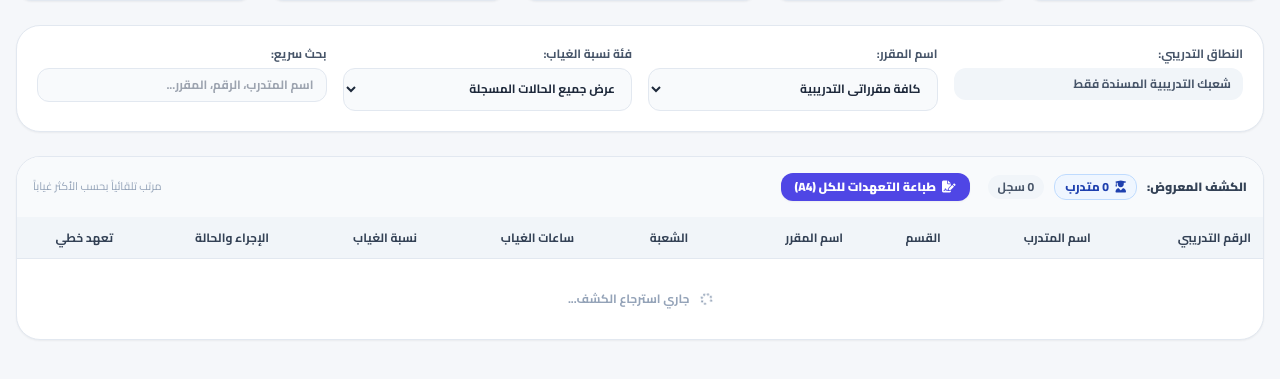
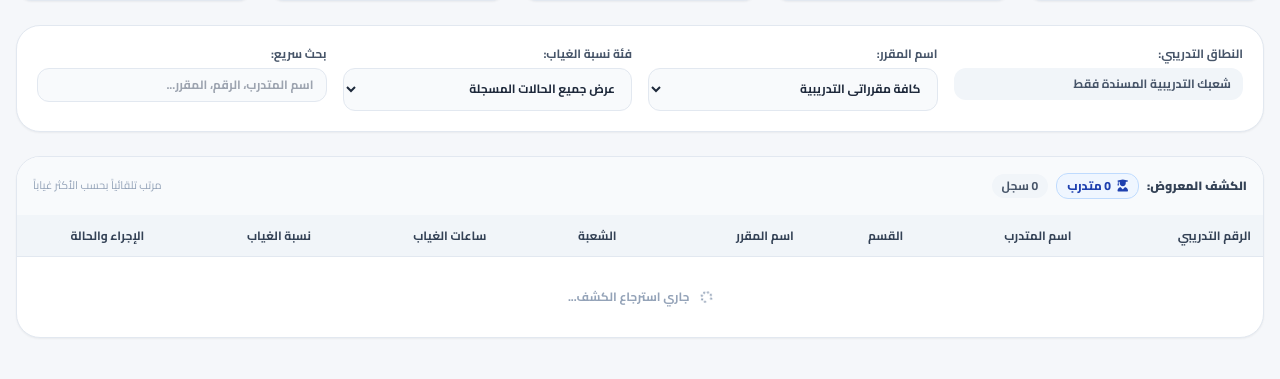
Before and after one commit to tvtcaflaj2030/schedule, a Flask app: page /trainer/absence_view in a window 1280 px wide. Shown: the part 175-554 px from the top of the page. Run offline with Flask 3, Linux system fonts and the light colour scheme; the visitor is signed in with stand-in values (Sample User, id 1); data that the repository does not hold is empty; some libraries are stand-ins or nearby versions.

Commit message:
Update trainer_absence_view.html

```diff
--- a/templates/trainer_absence_view.html
+++ b/templates/trainer_absence_view.html
@@ -47,8 +47,9 @@
 
     <main class="max-w-7xl mx-auto px-4 py-6 space-y-6">
 
-        <!-- العدادات الإحصائية -->
+        <!-- العدادات الإحصائية الخمسة الذكية (إضافة بطاقة عدد المتدربين الفعليين) -->
         <section class="grid grid-cols-2 sm:grid-cols-3 lg:grid-cols-5 gap-3.5 no-print">
+            <!-- البطاقة الجديدة: إجمالي المتدربين المسندين بدون تكرار -->
             <div class="bg-white p-4 rounded-2xl border-r-4 border-blue-600 border border-slate-200 shadow-sm">
                 <p class="text-[11px] text-slate-400 font-bold">إجمالي المتدربين (الفعلي)</p>
                 <div class="flex items-baseline gap-1.5 mt-1">
@@ -126,8 +127,8 @@
 
         <!-- جدول الكشف المفروز -->
         <div class="bg-white rounded-3xl border border-slate-200 shadow-sm overflow-hidden">
-            <div class="p-4 bg-slate-50 border-b border-slate-100 flex flex-wrap items-center justify-between gap-3 no-print">
-                <div class="flex items-center gap-2.5">
+            <div class="p-4 bg-slate-50 border-b border-slate-100 flex items-center justify-between no-print">
+                <div class="flex items-center gap-2">
                     <span class="text-xs font-black text-slate-700">الكشف المعروض:</span>
                     <span class="px-2.5 py-1 rounded-xl text-xs font-extrabold bg-blue-50 text-blue-800 border border-blue-200">
                         <i class="fa-solid fa-user-graduate ml-1"></i>
@@ -136,12 +137,6 @@
                     <span class="px-2.5 py-1 rounded-xl text-xs font-bold bg-slate-100 text-slate-600">
                         <span id="records-count-badge">0</span> سجل
                     </span>
-
-                    <!-- الزر الجديد لطباعة التعهدات لشعب المدرب -->
-                    <button onclick="printAllPledges()" class="mr-2 px-3.5 py-1.5 bg-indigo-600 hover:bg-indigo-700 text-white text-xs font-black rounded-xl flex items-center gap-1.5 shadow-sm transition-all">
-                        <i class="fa-solid fa-file-signature"></i>
-                        <span>طباعة التعهدات للكل (A4)</span>
-                    </button>
                 </div>
                 <span class="text-[11px] text-slate-400">مرتب تلقائياً بحسب الأكثر غياباً</span>
             </div>
@@ -158,7 +153,6 @@
                             <th class="p-3 text-center">ساعات الغياب</th>
                             <th class="p-3 text-center">نسبة الغياب</th>
                             <th class="p-3 text-center">الإجراء والحالة</th>
-                            <th class="p-3 text-center no-print">تعهد خطي</th>
                         </tr>
                     </thead>
                     <tbody id="records-tbody" class="divide-y divide-slate-100 font-medium"></tbody>
@@ -168,14 +162,8 @@
 
     </main>
 
-    <!-- نموذج مخفي لطباعة التعهدات -->
-    <form id="pledge-form" action="/print_pledges" method="POST" target="_blank" class="hidden">
-        <input type="hidden" name="pledges_data" id="pledges-data-input">
-    </form>
-
     <script>
         let cachedData = [];
-        let currentlyDisplayedRecords = [];
 
         async function fetchData(updateCourses = false) {
             const deptEl = document.getElementById('filter-department');
@@ -185,7 +173,7 @@
             const status = document.getElementById('filter-status').value;
             const tbody = document.getElementById('records-tbody');
 
-            tbody.innerHTML = '<tr><td colspan="9" class="text-center p-8 text-slate-400 font-bold"><i class="fa-solid fa-spinner fa-spin ml-2"></i> جاري استرجاع الكشف...</td></tr>';
+            tbody.innerHTML = '<tr><td colspan="8" class="text-center p-8 text-slate-400 font-bold"><i class="fa-solid fa-spinner fa-spin ml-2"></i> جاري استرجاع الكشف...</td></tr>';
 
             try {
                 const res = await fetch(`/api/absence_records_query?source=trainer&department=${encodeURIComponent(dept)}&course=${encodeURIComponent(course)}&status=${status}`);
@@ -193,7 +181,6 @@
 
                 if (data.success) {
                     cachedData = data.records;
-                    currentlyDisplayedRecords = data.records;
 
                     document.getElementById('stat-trainees').textContent = data.stats.total_trainees;
                     document.getElementById('stat-danger').textContent = data.stats.danger;
@@ -221,7 +208,7 @@
                     renderTable(data.records);
                 }
             } catch (err) {
-                tbody.innerHTML = '<tr><td colspan="9" class="text-center p-8 text-rose-600 font-bold">تعذر تحميل الكشف من السيرفر.</td></tr>';
+                tbody.innerHTML = '<tr><td colspan="8" class="text-center p-8 text-rose-600 font-bold">تعذر تحميل الكشف من السيرفر.</td></tr>';
             }
         }
 
@@ -234,10 +221,9 @@
         function renderTable(records) {
             const tbody = document.getElementById('records-tbody');
             tbody.innerHTML = '';
-            currentlyDisplayedRecords = records;
 
             if (records.length === 0) {
-                tbody.innerHTML = '<tr><td colspan="9" class="text-center p-8 text-slate-400 font-bold">لا توجد سجلات مطابقة في نطاقك التدريبي. تأكد من رفع ملف الشعب (SO09) لربط شعبك التدريبية.</td></tr>';
+                tbody.innerHTML = '<tr><td colspan="8" class="text-center p-8 text-slate-400 font-bold">لا توجد سجلات مطابقة في نطاقك التدريبي. تأكد من رفع ملف الشعب (SO09) لربط شعبك التدريبية.</td></tr>';
                 return;
             }
 
@@ -252,8 +238,6 @@
                 } else {
                     badgeClass = 'bg-emerald-100 text-emerald-900 border border-emerald-200';
                 }
-
-                const singleData = encodeURIComponent(JSON.stringify([r]));
 
                 const tr = document.createElement('tr');
                 tr.className = "hover:bg-slate-50 transition-colors";
@@ -272,29 +256,9 @@
                             ${r.status_text}
                         </span>
                     </td>
-                    <td class="p-3 text-center no-print">
-                        <button onclick="printSinglePledges('${singleData}')" class="px-2.5 py-1 bg-indigo-50 hover:bg-indigo-100 text-indigo-700 border border-indigo-200 rounded-lg text-[11px] font-bold transition-colors" title="طباعة تعهد لهذا المتدرب فقط">
-                            <i class="fa-solid fa-print"></i> نموذج
-                        </button>
-                    </td>
                 `;
                 tbody.appendChild(tr);
             });
-        }
-
-        function printAllPledges() {
-            if (!currentlyDisplayedRecords || currentlyDisplayedRecords.length === 0) {
-                alert("لا توجد سجلات حالية لطباعة تعهداتها.");
-                return;
-            }
-            document.getElementById('pledges-data-input').value = JSON.stringify(currentlyDisplayedRecords);
-            document.getElementById('pledge-form').submit();
-        }
-
-        function printSinglePledges(encodedJson) {
-            const data = decodeURIComponent(encodedJson);
-            document.getElementById('pledges-data-input').value = data;
-            document.getElementById('pledge-form').submit();
         }
 
         function clientSearch() {
@@ -314,12 +278,12 @@
         }
 
         function exportTableToExcel() {
-            if (!currentlyDisplayedRecords || currentlyDisplayedRecords.length === 0) {
+            if (!cachedData || cachedData.length === 0) {
                 alert("لا توجد بيانات لتصديرها.");
                 return;
             }
             let csvContent = "\uFEFFالرقم التدريبي,اسم المتدرب,القسم,المقرر,الشعبة,ساعات الغياب,نسبة الغياب,الحالة\n";
-            currentlyDisplayedRecords.forEach(r => {
+            cachedData.forEach(r => {
                 csvContent += `"${r.trainee_id}","${r.trainee_name}","${r.department}","${r.course_name}","${r.section_no}","${r.absence_hours}","${r.absence_rate}%","${r.status_text}"\n`;
             });
             const blob = new Blob([csvContent], { type: 'text/csv;charset=utf-8;' });
```
